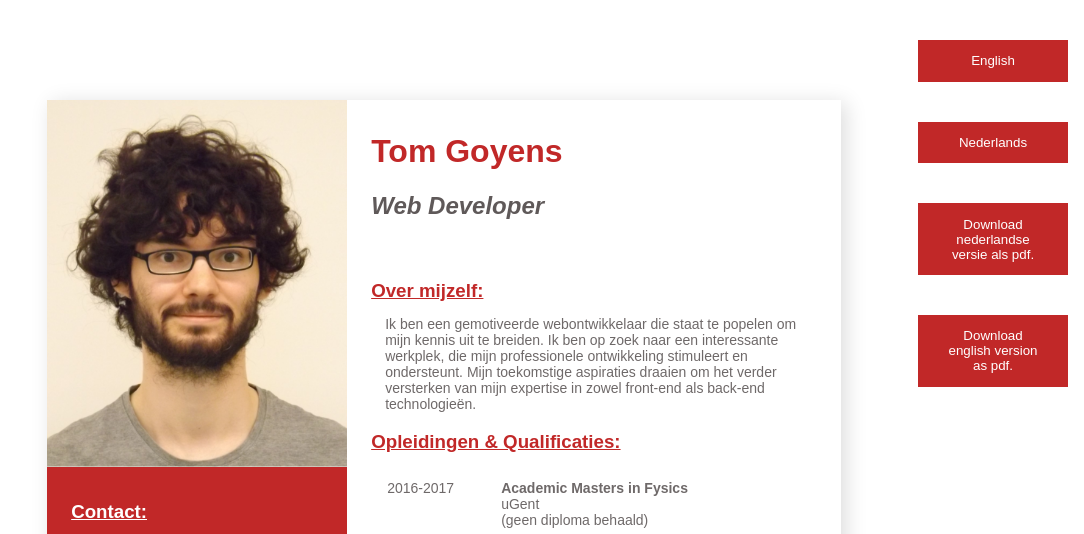
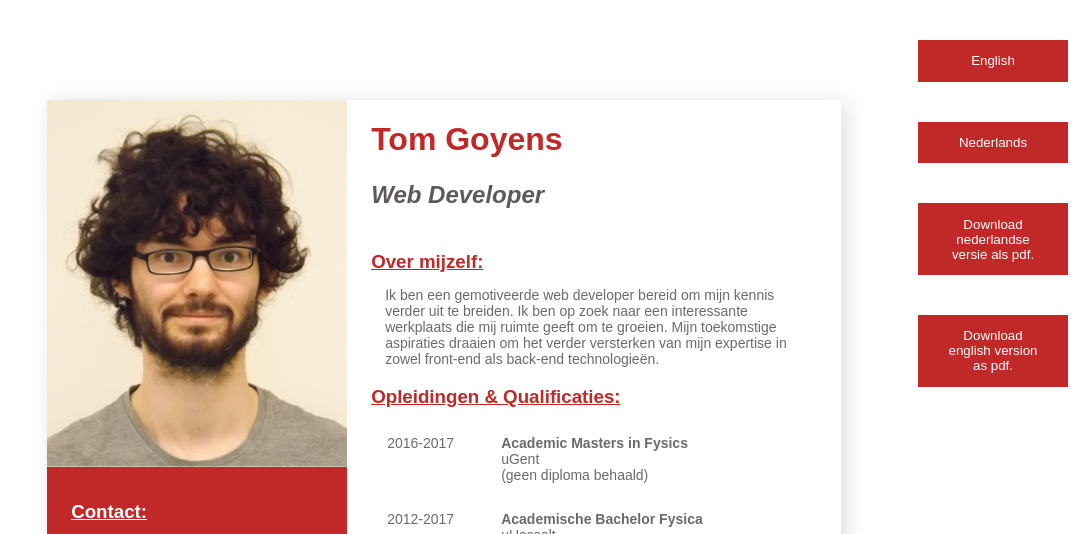
Before and after one commit to TomGoyens/Mijn-CV, a plain HTML site: page index.html in a window 1280 px wide. Shown: the top 534 px of the page, without its empty margins (196-1280 px from the left). Drawn offline with Linux system fonts and the light colour scheme.

Commit message:
updated 'about me' content and header spacing

```diff
--- a/assets/css/base/layout.css
+++ b/assets/css/base/layout.css
@@ -11,7 +11,7 @@
 }
 
 .header {
-    min-height: 150px;
+    min-height: 100px;
 }
 
 .sidebar {
@@ -41,3 +41,7 @@
 .container {
     padding: 0.7rem 1.5rem;
 }
+
+.header .container {
+    padding: 0 1.5rem;
+}
--- a/assets/languages/nl.json
+++ b/assets/languages/nl.json
@@ -9,7 +9,7 @@
   },
   "profiel": {
     "title": "Over mijzelf",
-    "profielText": "Ik ben een gemotiveerde webontwikkelaar die staat te popelen om mijn kennis uit te breiden. Ik ben op zoek naar een interessante werkplek, die mijn professionele ontwikkeling stimuleert en ondersteunt. Mijn toekomstige aspiraties draaien om het verder versterken van mijn expertise in zowel front-end als back-end technologieën."
+    "profielText": "Ik ben een gemotiveerde web developer bereid om mijn kennis verder uit te breiden. Ik ben op zoek naar een interessante werkplaats die mij ruimte geeft om te groeien. Mijn toekomstige aspiraties draaien om het verder versterken van mijn expertise in zowel front-end als back-end technologieën."
   },
   "education": {
     "title": "Opleidingen & Qualificaties",
```
